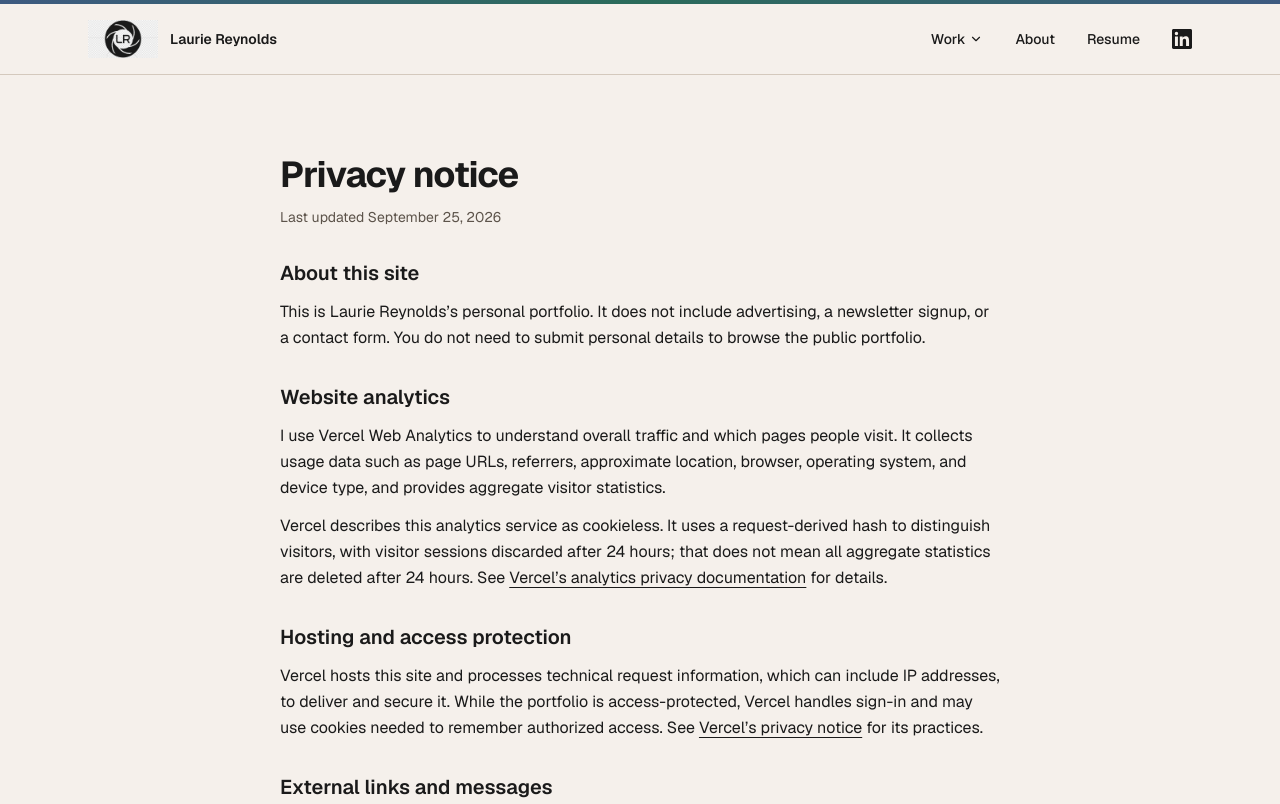
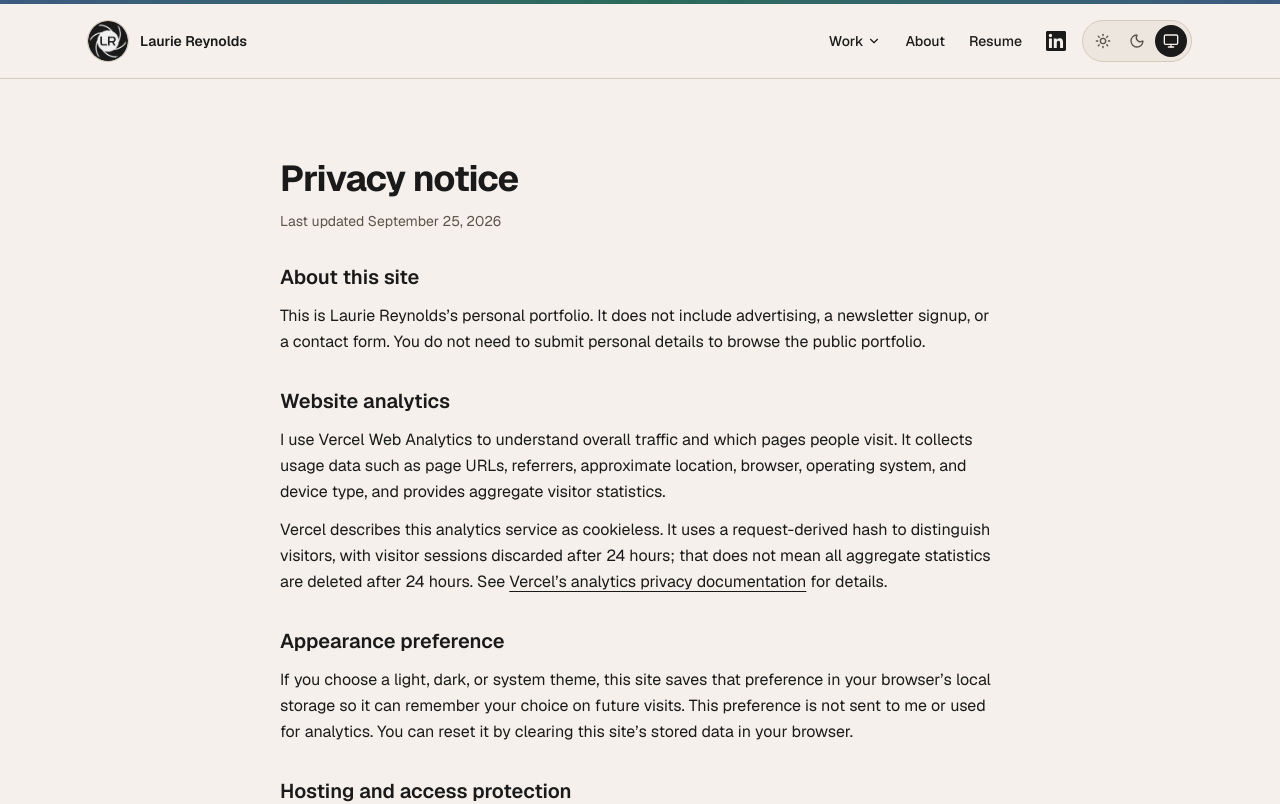
Before and after one commit to lsr-explore/laurie-reynolds-portfolio, a Next.js app: page /privacy in a window 1280 px wide. Shown: the top 804 px of the page. Built offline with nearby package versions, Linux system fonts and the light colour scheme.

Commit message:
add light/dark theme support

```diff
--- a/app/globals.css
+++ b/app/globals.css
@@ -82,6 +82,40 @@
   --sidebar-ring: #3d5a80;
 }
 
+.dark {
+  --background: #252d3a;
+  --foreground: #f2eee8;
+  --card: #2d3746;
+  --card-foreground: #f2eee8;
+  --popover: #303b4b;
+  --popover-foreground: #f2eee8;
+  --primary: #a6c6ec;
+  --primary-foreground: #162538;
+  --secondary: #354151;
+  --secondary-foreground: #e6dfd6;
+  --muted: #3b4758;
+  --muted-foreground: #c5c4c4;
+  --accent: #8dd4ba;
+  --accent-foreground: #102e24;
+  --destructive: #ff9b9b;
+  --border: #566478;
+  --input: #7c8ba0;
+  --ring: #a6c6ec;
+  --chart-1: #a6c6ec;
+  --chart-2: #8dd4ba;
+  --chart-3: #c7ae8e;
+  --chart-4: #b7a9d6;
+  --chart-5: #f2eee8;
+  --sidebar: #252d3a;
+  --sidebar-foreground: #f2eee8;
+  --sidebar-primary: #a6c6ec;
+  --sidebar-primary-foreground: #162538;
+  --sidebar-accent: #354151;
+  --sidebar-accent-foreground: #f2eee8;
+  --sidebar-border: #566478;
+  --sidebar-ring: #a6c6ec;
+}
+
 @layer base {
   * {
     @apply border-border outline-ring/50;
@@ -107,6 +141,43 @@
 }
 
 @media print {
+  /* Print with the light palette regardless of the screen preference. */
+  :root {
+    color-scheme: light;
+    --background: #f5f0eb;
+    --foreground: #1a1a1a;
+    --card: #ffffff;
+    --card-foreground: #1a1a1a;
+    --popover: #ffffff;
+    --popover-foreground: #1a1a1a;
+    --primary: #3d5a80;
+    --primary-foreground: #ffffff;
+    --secondary: #ece6df;
+    --secondary-foreground: #3d3530;
+    --muted: #e8e1d9;
+    --muted-foreground: #5c534a;
+    --accent: #2a6b5a;
+    --accent-foreground: #ffffff;
+    --destructive: oklch(0.577 0.245 27.325);
+    --border: #d4c9bd;
+    --input: #d4c9bd;
+    --ring: #3d5a80;
+    --chart-1: #3d5a80;
+    --chart-2: #2a6b5a;
+    --chart-3: #d4c9bd;
+    --chart-4: #e8e0d8;
+    --chart-5: #1a1a1a;
+    --radius: 0.625rem;
+    --sidebar: #f5f0eb;
+    --sidebar-foreground: #1a1a1a;
+    --sidebar-primary: #3d5a80;
+    --sidebar-primary-foreground: #ffffff;
+    --sidebar-accent: #ece6df;
+    --sidebar-accent-foreground: #1a1a1a;
+    --sidebar-border: #d4c9bd;
+    --sidebar-ring: #3d5a80;
+  }
+
   body:has(.story-print) {
     page: story;
     display: block;
--- a/app/layout.tsx
+++ b/app/layout.tsx
@@ -4,6 +4,7 @@ import { Geist, Geist_Mono } from 'next/font/google';
 import { Footer } from '@/components/footer';
 import { Header } from '@/components/header';
 import { SkipLink } from '@/components/skip-link';
+import { ThemeProvider } from '@/components/theme-provider';
 import './globals.css';
 
 const geistSans = Geist({
@@ -44,10 +45,12 @@ export default function RootLayout({
   return (
     <html
       lang="en"
+      suppressHydrationWarning
       data-scroll-behavior="smooth"
       className={`${geistSans.variable} ${geistMono.variable} h-full antialiased`}
     >
       <body className="min-h-full flex flex-col">
+        <ThemeProvider>
           <div
             className="h-1 bg-gradient-to-r from-primary via-accent to-primary"
             aria-hidden="true"
@@ -59,6 +62,7 @@ export default function RootLayout({
           </main>
           <Footer />
           <Analytics debug={false} />
+        </ThemeProvider>
       </body>
     </html>
   );
--- a/app/privacy/page.tsx
+++ b/app/privacy/page.tsx
@@ -37,6 +37,15 @@ export default function PrivacyPage() {
             for details.
           </p>
         </section>
+        <section aria-labelledby="appearance">
+          <h2 id="appearance">Appearance preference</h2>
+          <p>
+            If you choose a light, dark, or system theme, this site saves that preference in your
+            browser’s local storage so it can remember your choice on future visits. This preference
+            is not sent to me or used for analytics. You can reset it by clearing this site’s stored
+            data in your browser.
+          </p>
+        </section>
         <section aria-labelledby="hosting">
           <h2 id="hosting">Hosting and access protection</h2>
           <p>
--- a/components/header.tsx
+++ b/components/header.tsx
@@ -3,6 +3,7 @@ import Link from 'next/link';
 import { publishedStories } from '@/lib/stories';
 import { DesktopNav } from './nav/desktop-nav';
 import { MobileNav } from './nav/mobile-nav';
+import { ThemeSwitcher } from './theme-switcher';
 
 const storyLinks = publishedStories.map(({ slug, title }) => ({ slug, title }));
 
@@ -11,19 +12,24 @@ export function Header() {
     <header className="relative border-b border-border">
       <div className="mx-auto flex max-w-6xl items-center justify-between px-6 py-4">
         <Link href="/" className="flex items-center gap-3" aria-label="Laurie Reynolds — home">
+          <span className="size-10 shrink-0 overflow-hidden rounded-full ring-1 ring-border">
             <Image
               src="/laurie-reynolds-logo.png"
               alt=""
               width={1408}
               height={768}
-            sizes="70px"
-            className="h-auto w-[70px] shrink-0"
+              sizes="40px"
+              className="size-10 scale-[1.04] object-cover"
               priority
             />
+          </span>
           <span className="text-sm font-semibold text-foreground">Laurie Reynolds</span>
         </Link>
 
+        <div className="hidden items-center gap-4 md:flex">
           <DesktopNav stories={storyLinks} />
+          <ThemeSwitcher />
+        </div>
 
         {/* Mobile nav */}
         <MobileNav stories={storyLinks} />
--- a/components/nav/desktop-nav.tsx
+++ b/components/nav/desktop-nav.tsx
@@ -9,7 +9,7 @@ const linkClass = 'text-sm font-medium text-foreground transition-colors hover:t
 export function DesktopNav({ stories }: { stories: StoryLink[] }) {
   return (
     <NavigationMenu.Root aria-label="Main navigation" className="hidden md:block">
-      <NavigationMenu.List className="flex items-center gap-8">
+      <NavigationMenu.List className="flex items-center gap-6">
         <NavigationMenu.Item>
           <NavigationMenu.Trigger className={`${linkClass} group inline-flex items-center gap-1`}>
             Work
--- a/components/nav/mobile-nav.tsx
+++ b/components/nav/mobile-nav.tsx
@@ -2,6 +2,7 @@
 
 import Link from 'next/link';
 import { useState } from 'react';
+import { ThemeSwitcher } from '@/components/theme-switcher';
 import type { StoryLink } from './types';
 
 export function MobileNav({ stories }: { stories: StoryLink[] }) {
@@ -54,7 +55,7 @@ export function MobileNav({ stories }: { stories: StoryLink[] }) {
       {open && (
         <nav
           aria-label="Mobile navigation"
-          className="absolute left-0 right-0 top-full border-b border-border bg-background px-6 py-4"
+          className="absolute left-0 right-0 top-full z-50 border-b border-border bg-background px-6 py-4"
         >
           <ul className="flex flex-col gap-4">
             <li>
@@ -97,7 +98,7 @@ export function MobileNav({ stories }: { stories: StoryLink[] }) {
                 Resume
               </Link>
             </li>
-            <li>
+            <li className="flex items-center gap-4">
               <a
                 href="https://www.linkedin.com/in/lauriesreynolds/"
                 target="_blank"
@@ -117,6 +118,7 @@ export function MobileNav({ stories }: { stories: StoryLink[] }) {
                   <path d="M20.447 20.452h-3.554v-5.569c0-1.328-.027-3.037-1.852-3.037-1.853 0-2.136 1.445-2.136 2.939v5.667H9.351V9h3.414v1.561h.046c.477-.9 1.637-1.85 3.37-1.85 3.601 0 4.267 2.37 4.267 5.455v6.286zM5.337 7.433a2.062 2.062 0 01-2.063-2.065 2.064 2.064 0 112.063 2.065zm1.782 13.019H3.555V9h3.564v11.452zM22.225 0H1.771C.792 0 0 .774 0 1.729v20.542C0 23.227.792 24 1.771 24h20.451C23.2 24 24 23.227 24 22.271V1.729C24 .774 23.2 0 22.222 0h.003z" />
                 </svg>
               </a>
+              <ThemeSwitcher />
             </li>
           </ul>
         </nav>
--- a/components/sections/skills-section.tsx
+++ b/components/sections/skills-section.tsx
@@ -27,7 +27,7 @@ export function SkillsSection() {
                           alt=""
                           width={20}
                           height={20}
-                          className="size-5 shrink-0 object-contain"
+                          className="size-5 shrink-0 object-contain dark:rounded-sm dark:bg-white dark:p-0.5"
                         />
                       ) : null}
                       {skill}
--- /dev/null
+++ b/components/theme-provider.tsx
@@ -0,0 +1,18 @@
+'use client';
+
+import { ThemeProvider as NextThemesProvider } from 'next-themes';
+import type { ReactNode } from 'react';
+
+export function ThemeProvider({ children }: { children: ReactNode }) {
+  return (
+    <NextThemesProvider
+      attribute="class"
+      defaultTheme="system"
+      enableSystem
+      storageKey="portfolio-theme-v1"
+      disableTransitionOnChange
+    >
+      {children}
+    </NextThemesProvider>
+  );
+}
--- /dev/null
+++ b/components/theme-switcher.tsx
@@ -0,0 +1,43 @@
+'use client';
+
+import { Monitor, Moon, Sun } from 'lucide-react';
+import { useTheme } from 'next-themes';
+import { useSyncExternalStore } from 'react';
+
+const subscribe = () => () => {};
+const getSnapshot = () => true;
+const getServerSnapshot = () => false;
+const options = [
+  { value: 'light', label: 'Light', Icon: Sun },
+  { value: 'dark', label: 'Dark', Icon: Moon },
+  { value: 'system', label: 'System', Icon: Monitor },
+];
+
+export function ThemeSwitcher() {
+  const { theme, setTheme } = useTheme();
+  // The server cannot know the saved preference; match its markup until hydration.
+  const mounted = useSyncExternalStore(subscribe, getSnapshot, getServerSnapshot);
+
+  return (
+    <div
+      role="group"
+      aria-label="Color theme"
+      className="inline-flex shrink-0 items-center gap-0.5 rounded-full border border-border bg-secondary p-1"
+    >
+      {options.map(({ value, label, Icon }) => (
+        <button
+          key={value}
+          type="button"
+          aria-label={`${label} theme`}
+          aria-pressed={mounted && theme === value}
+          title={value === 'system' ? 'System theme (follow your device)' : `${label} theme`}
+          disabled={!mounted}
+          onClick={() => setTheme(value)}
+          className="flex size-8 items-center justify-center rounded-full text-muted-foreground hover:bg-muted hover:text-foreground focus-visible:outline-2 focus-visible:outline-offset-2 focus-visible:outline-ring aria-pressed:bg-foreground aria-pressed:text-background"
+        >
+          <Icon className="size-4" aria-hidden="true" />
+        </button>
+      ))}
+    </div>
+  );
+}
--- a/package.json
+++ b/package.json
@@ -22,6 +22,7 @@
     "clsx": "^2.1.1",
     "lucide-react": "^1.47.0",
     "next": "16.3.5",
+    "next-themes": "^0.4.6",
     "react": "19.3.0",
     "react-dom": "19.3.0",
     "shadcn": "^4.21.0",
```
Also changed, not shown: 2 other files (tests, documents, lock files or other folders). Lines whose indentation alone changed are shown as unchanged.
